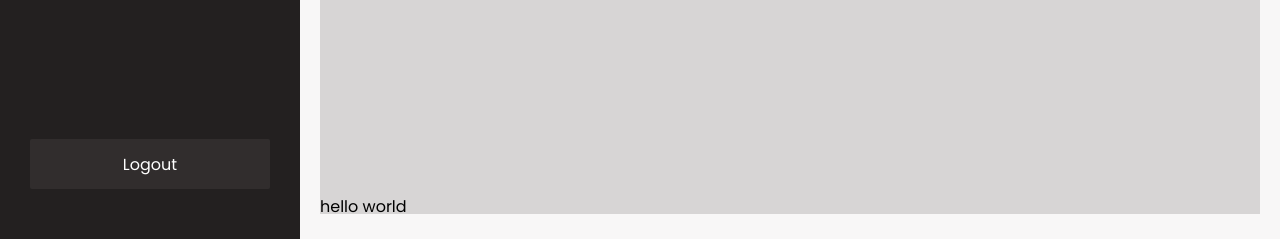
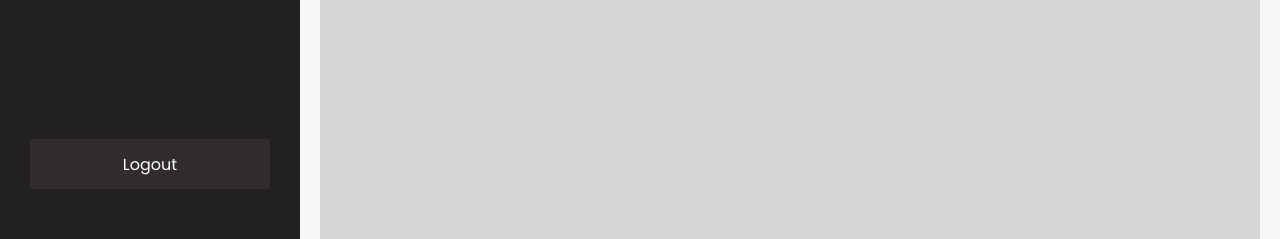
Before and after one commit to ryancastro24/scheduling-system-it120, a Django app: page /members/deletePage/ in a window 1280 px wide. Shown: the part 561-800 px from the top of the page. Run offline with Django 4.2, Linux system fonts and the light colour scheme; data comes from the database, SQL or seed files in the repository.

Commit message:
changes have been fixed

```diff
--- a/DjangoProjects/myworld/members/templates/delete.html
+++ b/DjangoProjects/myworld/members/templates/delete.html
@@ -327,7 +327,6 @@ table tr:nth-child(even){
 
 </div><!--end of table container-->
 
-   <p>hello world </p>
 
 
 </div><!--end of content-->
```
